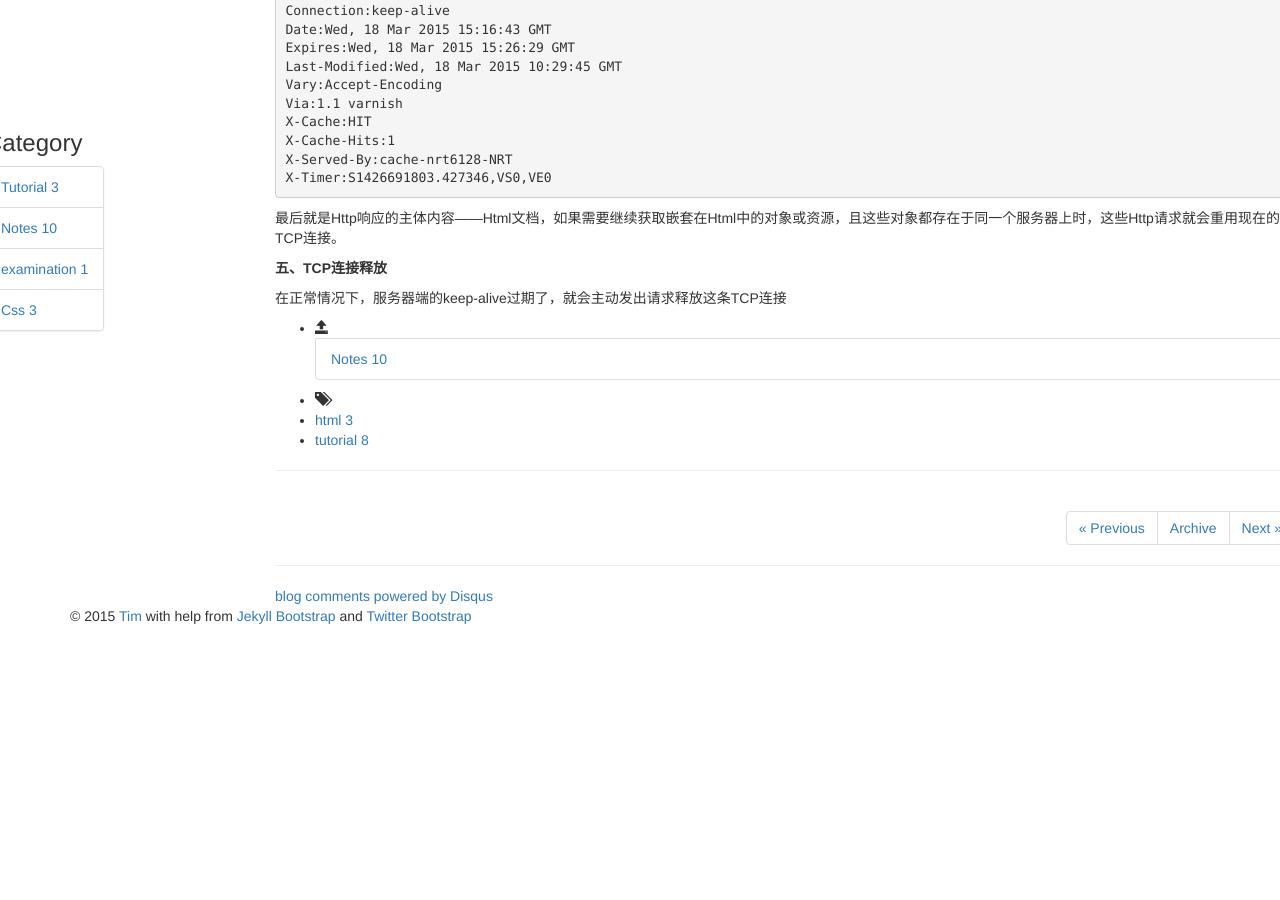
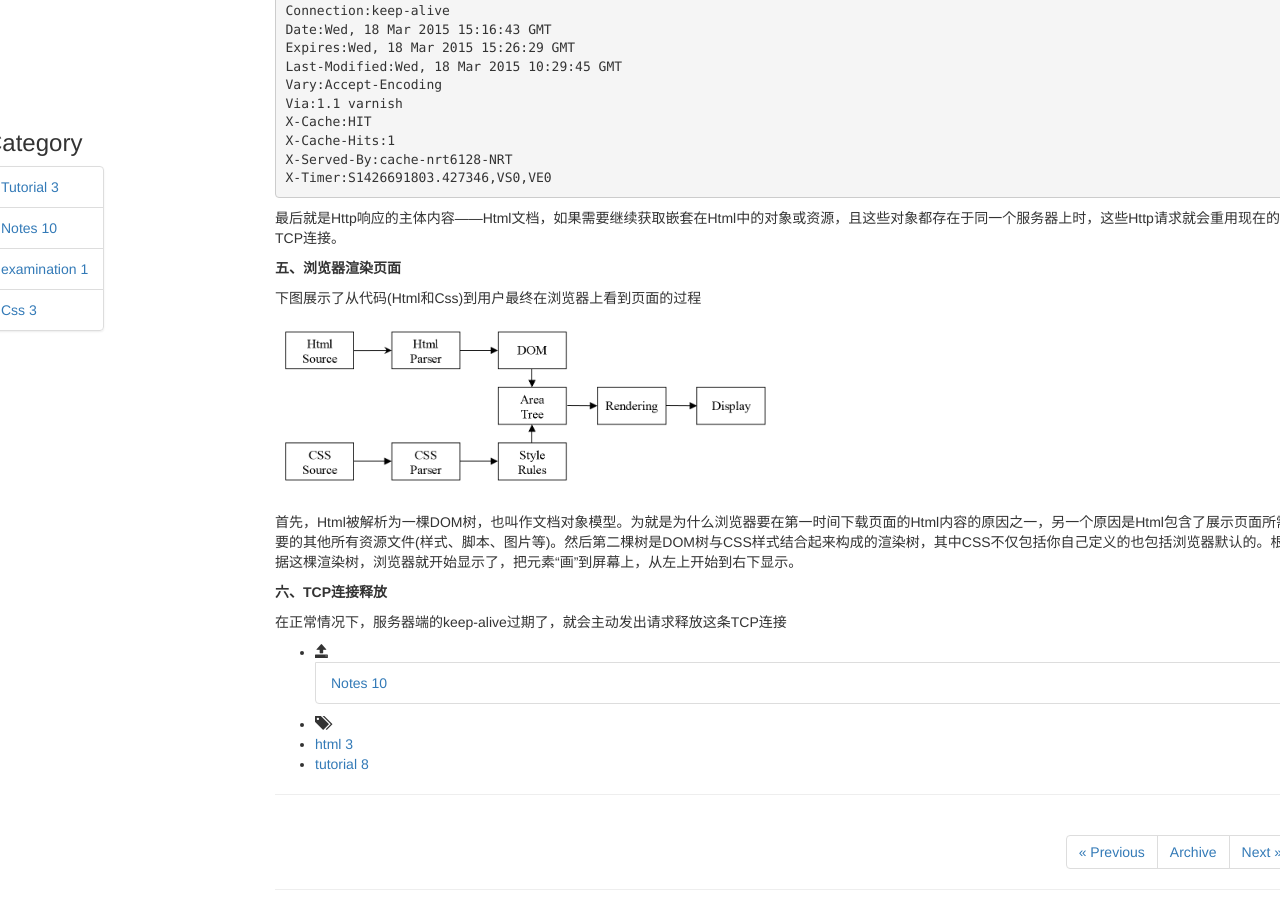
Before and after one commit to Tim-Ju/tim-ju.github.io, a Jekyll site: the page built from _posts/2015-03-18-1.md, in a window 1280 px wide and 900 px high, scrolled down 1171 px. Built offline with Jekyll 4.4.1, drawn with Linux system fonts in a browser that asks for light colours; nearby versions of some CDN libraries; library files that are not in the unit come from our copies; comment, search, counter and statistics services are not loaded; before the commit the page ends 1807 px from its top, so only the background shows below that.

Commit message:
2015-03-18-1.md  update

```diff
--- a/_posts/2015-03-18-1.md
+++ b/_posts/2015-03-18-1.md
@@ -69,6 +69,14 @@ Http请求头部
 
 最后就是Http响应的主体内容——Html文档，如果需要继续获取嵌套在Html中的对象或资源，且这些对象都存在于同一个服务器上时，这些Http请求就会重用现在的TCP连接。
 
-**五、TCP连接释放**
+**五、浏览器渲染页面**
+
+下图展示了从代码(Html和Css)到用户最终在浏览器上看到页面的过程
+
+<img src="{{ ASSET_PATH }}bootstrap-3/images/2015031801.png" width="500px">
+
+首先，Html被解析为一棵DOM树，也叫作文档对象模型。为就是为什么浏览器要在第一时间下载页面的Html内容的原因之一，另一个原因是Html包含了展示页面所需要的其他所有资源文件(样式、脚本、图片等)。然后第二棵树是DOM树与CSS样式结合起来构成的渲染树，其中CSS不仅包括你自己定义的也包括浏览器默认的。根据这棵渲染树，浏览器就开始显示了，把元素“画”到屏幕上，从左上开始到右下显示。
+
+**六、TCP连接释放**
 
 在正常情况下，服务器端的keep-alive过期了，就会主动发出请求释放这条TCP连接
```
Also changed, not shown: assets/themes/bootstrap-3/images/2015031801.png (added).
